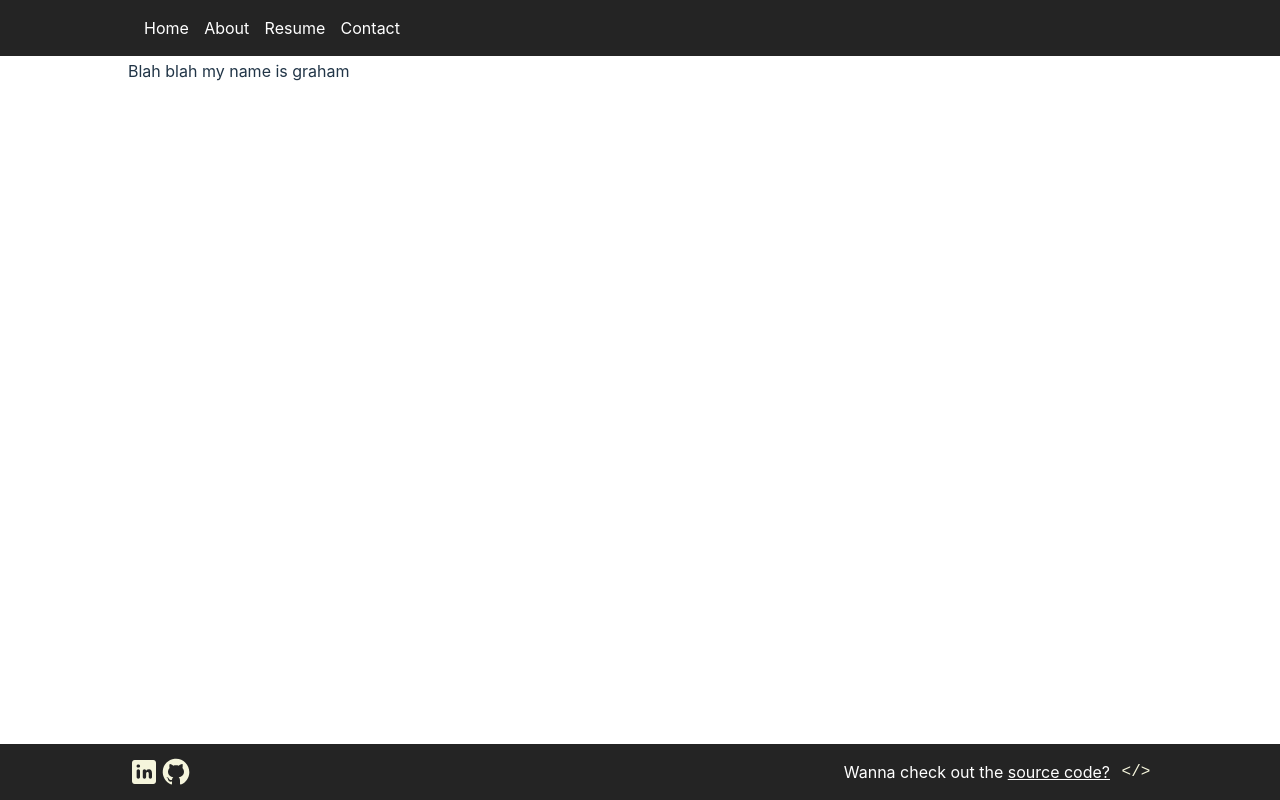
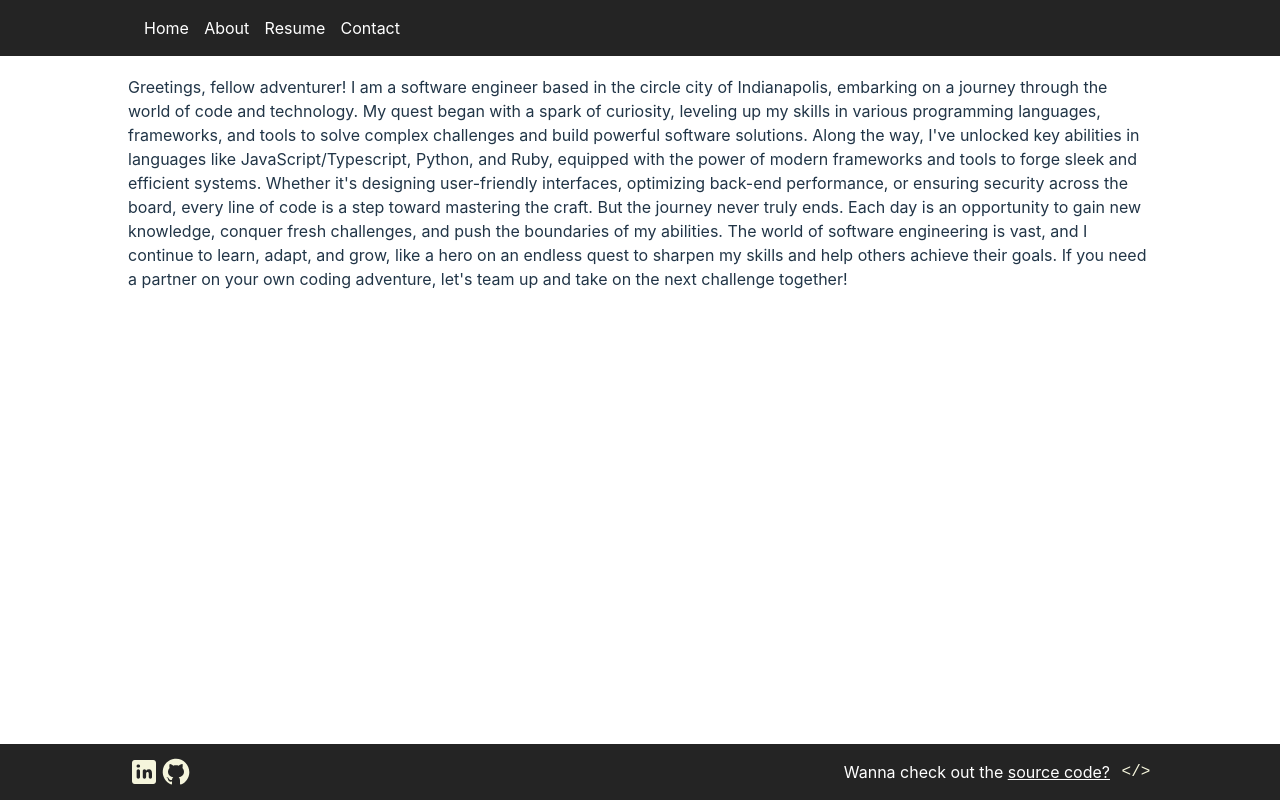
Before and after one commit to grrowe/grahamrowe.dev-ts, a React (Vite) app: page /about in a window 1280 px wide. Shown: the top 800 px of the page. Built offline with nearby package versions, Linux system fonts and the light colour scheme.

Commit message:
initial draft for about page

```diff
--- a/src/ui/about/about.tsx
+++ b/src/ui/about/about.tsx
@@ -1,11 +1,21 @@
 import "./about.css";
 
 function About() {
-  return (
-    <>
-    Blah blah my name is graham
-    </>
-  );
+    return (
+        <>
+            <p>
+                Greetings, fellow adventurer! I am a software engineer based in the circle city of Indianapolis, embarking on a journey through the world of code and technology.
+
+                My quest began with a spark of curiosity, leveling up my skills in various programming languages, frameworks, and tools to solve complex challenges and build powerful software solutions.
+
+                Along the way, I've unlocked key abilities in languages like JavaScript/Typescript, Python, and Ruby, equipped with the power of modern frameworks and tools to forge sleek and efficient systems. Whether it's designing user-friendly interfaces, optimizing back-end performance, or ensuring security across the board, every line of code is a step toward mastering the craft.
+
+                But the journey never truly ends. Each day is an opportunity to gain new knowledge, conquer fresh challenges, and push the boundaries of my abilities. The world of software engineering is vast, and I continue to learn, adapt, and grow, like a hero on an endless quest to sharpen my skills and help others achieve their goals.
+
+                If you need a partner on your own coding adventure, let's team up and take on the next challenge together!
+            </p>
+        </>
+    );
 }
 
 export default About;
```
